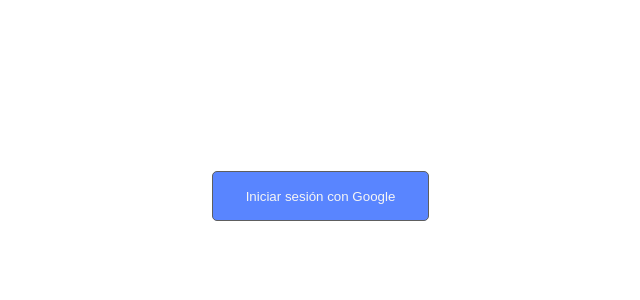
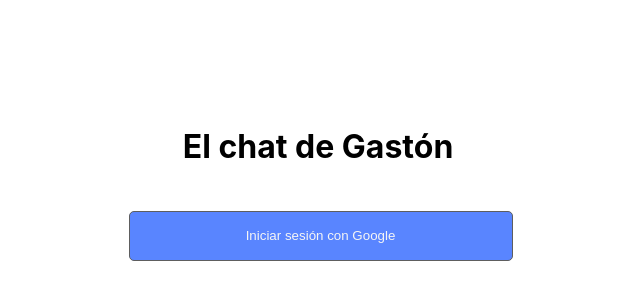
Before and after one commit to gaston-ara/chatfirebase.github.io, a React (Create React App) app: page / in a window 1280 px wide. Shown: the part 204-504 px from the top of the page, without its empty margins (322-962 px from the left). Built offline with nearby package versions, Linux system fonts and the light colour scheme; no server answers.

Commit message:
Estilos condicionales en los mensajes

```diff
--- a/src/App.css
+++ b/src/App.css
@@ -24,7 +24,7 @@
   overflow-y: scroll;
   align-content: stretch;
 }
-.message{
+.my-message{
   position: relative;
   display: flex;
   flex-direction: row;
@@ -37,6 +37,27 @@
   border-radius: 10px;
   width: 70vw;
   max-width: 400px;
+  height: auto;
+}
+.message{
+  position: relative;
+  display: flex;
+  flex-direction: row;
+  align-items: center;
+  justify-content: flex-start;
+  margin: 5px;
+  padding: 10px;
+  border-bottom: 1px solid rgb(94, 94, 94);
+  background-color: rgb(242, 242, 242);
+  border-radius: 10px;
+  width: 70vw;
+  max-width: 400px;
+  place-self: flex-start;
+}
+.my-message p{
+    overflow-wrap: break-word;
+    max-width: 320px;
+    margin: 5px
 }
 .time-message{
   position: absolute;
@@ -52,7 +73,7 @@
   left: 7px;
   font-weight: bold;
   font-size: 9px;
-  color: rgb(20, 86, 14);
+  color: rgb(62, 62, 62);
 }
 .form{
   width: 90%;
@@ -79,3 +100,15 @@
   background-color: rgb(89, 133, 255);
   color: whitesmoke;
 }
+.btn-login{
+  display: inline;
+  width: 30%;
+  height: 50px;
+  border: 1px solid rgb(94, 94, 94);
+  border-radius: 5px;
+  padding: 5px;
+  margin: 5px 0px 5px 5px;
+  float: right;
+  background-color: rgb(89, 133, 255);
+  color: whitesmoke;
+}
--- a/src/components/Chat.js
+++ b/src/components/Chat.js
@@ -50,7 +50,12 @@
       {logged ? (
         <ChatContainer userName={userName} />
       ) : (
-        <button className='btn' onClick={(e) => handleAuth(e)}>Iniciar sesión con Google</button>
+        <>
+        <h1>El chat de Gastón</h1>
+        <br />
+        <br />
+        <button className='btn-login' onClick={(e) => handleAuth(e)}>Iniciar sesión con Google</button>
+        </>
       )}
     </>
   )
--- a/src/components/Message.js
+++ b/src/components/Message.js
@@ -3,7 +3,8 @@
 const Message = (props) => {
     return (
         <>
-            <div className="message"><span className='username'>{props.username}</span>{props.mensaje}<span className='time-message'>{props.time}</span></div>
+        {console.log(props.name, props.username)}
+            <div className={props.name !== props.username? "message" : "my-message"}><span className='username'>{props.name}</span><p>{props.mensaje}</p><span className='time-message'>{props.time}</span></div>
         </>
     )
 }
--- a/src/components/MessagesContainer.js
+++ b/src/components/MessagesContainer.js
@@ -5,7 +5,7 @@
   return (
     <div className="messages-container">
       {props.allMessages.length > 0? (props.allMessages.map(data => {
-       return (<Message mensaje={data.message} time={data.time} username={data.username}/>)
+       return (<Message mensaje={data.message} time={data.time} name={data.username} username={props.userName}/>)
       })):(null)}
       </div>
   )
```
